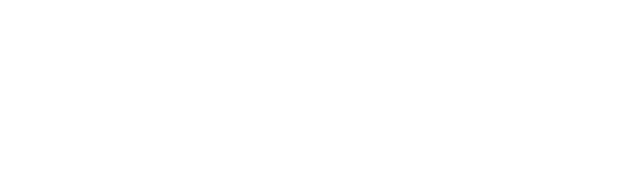
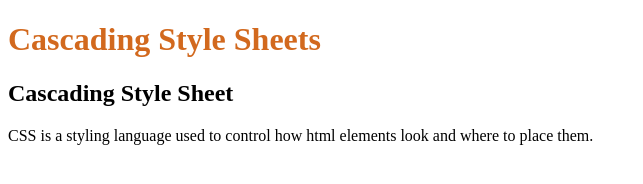
Before and after one commit to FeliciaSithole/Week-3---Web-Development-V2, a plain HTML site: page index.html in a window 1280 px wide. Shown: the whole page, without its empty margins (0-643 px from the left). Drawn offline with Linux system fonts and the light colour scheme.

Commit message:
added css

```diff
--- a/index.html
+++ b/index.html
@@ -6,6 +6,15 @@
     <title>Introduction to CSS</title>
 </head>
 <body>
+    <header>
+        <h1 style="color: chocolate;">Cascading Style Sheets</h1>
+    </header>
 
+    <main>
+        <section>
+        <h2>Cascading Style Sheet</h2>
+        <p>CSS is a styling language used to control how html elements look and where to place them.</p>
+        </section>
+    </main>
 </body>
 </html>
```
